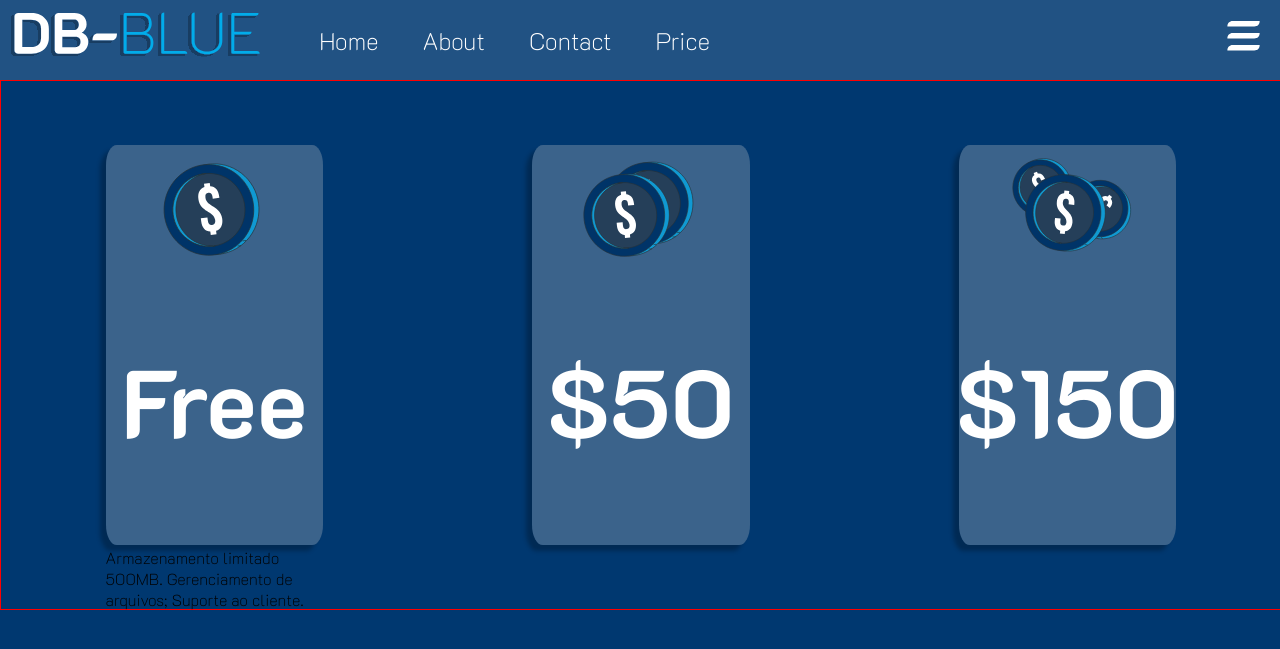
After one commit to iiiiiuri/Database-BLUE, a PHP site: page /price.php in a window 1280 px wide. The commit adds this page. Shown: the top 649 px of the page. Run offline with PHP 8.4, Linux system fonts and the light colour scheme.

Commit message:
Criando a Tela "Prices"
-Foi criada a tela de preços mediante o Figma
*OBS (Incompleta.)

```diff
--- a/about.php
+++ b/about.php
@@ -21,7 +21,7 @@
           <li><a href="home.php">Home</a></li>
           <li><a href="about.php">About</a></li>
           <li><a href="#Contact">Contact</a></li>
-          <li><a href="#Price">Price</a></li>
+          <li><a href="price.php">Price</a></li>
         </ul>
       </nav>
     </header>
--- a/home.php
+++ b/home.php
@@ -21,7 +21,7 @@
           <li><a href="home.php">Home</a></li>
           <li><a href="about.php">About</a></li>
           <li><a href="#Contact">Contact</a></li>
-          <li><a href="#Price">Price</a></li>
+          <li><a href="price.php">Price</a></li>
         </ul>
       </nav>
     </header>
@@ -38,7 +38,7 @@
           </P>
         </div>
         <button type="submit" name="Upload" id="Upload">
-          Upload<script src="https://cdn.lordicon.com/ritcuqlt.js"></script>
+          Upgrade <script src="https://cdn.lordicon.com/ritcuqlt.js"></script>
           <lord-icon
             src="https://cdn.lordicon.com/udwhdpod.json"
             trigger="loop"
--- /dev/null
+++ b/price.php
@@ -0,0 +1,57 @@
+<!DOCTYPE html>
+<html lang="pt-BR">
+  <head>
+    <meta charset="UTF-8">
+    <meta http-equiv="X-UA-Compatible" content="IE=edge">
+    <meta name="viewport" content="width=device-width, initial-scale=1.0">
+    <title>Home</title>
+  </head>
+  <link rel="stylesheet" href="stylesheet/stylePrice.css">
+  <link rel="preconnect" href="https://fonts.gstatic.com" crossorigin>
+  <link href="https://fonts.googleapis.com/css2?family=K2D:wght@100;700&display=swap" rel="stylesheet">
+  <body>
+    <header class = "cabecalho">
+      <a class = "menuToggle">
+      <img src="docs/Toggle.svg"></img></a>
+      <div class ="logo">
+        <img src="docs/DB-BLUE.svg" alt="logo" width="504" height="400"></img>
+      </div>
+      <nav class = "menu">
+        <ul>
+          <li><a href="home.php">Home</a></li>
+          <li><a href="about.php">About</a></li>
+          <li><a href="#Contact">Contact</a></li>
+          <li><a href="price.php">Price</a></li>
+        </ul>
+      </nav>
+    </header>
+    <div class = "main">
+
+       <div class = "esquerda"><img src="" alt="">
+
+    <img id = "free" src="docs/free.svg" alt="">
+    <h1>Free</h1>
+    <p>Armazenamento limitado 500MB. Gerenciamento de arquivos; Suporte ao cliente.</p>
+    </div>
+
+
+
+       <div class = "meio">
+
+<img id = "moeda50" src="docs/Moeda50.svg" alt="">
+<h1>$50</h1>
+<p></p>
+    </div>
+
+
+       <div class = "direita">
+
+<img id = "moeda150" src="docs/Moeda150.svg" alt="">
+<h1>$150</h1>
+<p></p>
+    </div>
+
+
+    </div>
+  </body>
+</html>
--- /dev/null
+++ b/stylesheet/stylePrice.css
@@ -0,0 +1,109 @@
+|* {
+    box-sizing: border-box;
+}
+
+body {
+    margin: 0;
+    font-family: 'K2D', sans-serif;
+    background-color: #D3D3D3;
+}
+
+.cabecalho {
+    background-color: #FFFFFF21;
+    height: 80px;
+}
+
+.logo {
+    display: inline-block;
+    width: 250px;
+    height: 50px;
+    padding: 10px;
+}
+
+.logo img {
+    height: 100%;
+    width: 100%;
+}
+
+.menuToggle {
+    float: right;
+    margin: 20px 20px;
+}
+
+.menu {
+    display: inline-block;
+    vertical-align: top;
+    height: 250px;
+    padding: 25px;
+}
+
+.menu ul {
+    padding: 0;
+    margin: 0;
+}
+
+.menu li {
+    display: inline-block;
+}
+
+.menu a {
+    text-decoration: none;
+    color: rgb(255, 255, 255);
+    font-size: 1.5em;
+    padding-bottom: 0px;
+    padding-top: 20px;
+    padding-left: 20px;
+    padding-right: 20px;
+    transition: all.5s;
+}
+
+.menu a:hover {
+    border-bottom: 1px solid white;
+}
+
+body {
+    margin: 0;
+    font-family: 'K2D', sans-serif;
+    background: rgb(0, 56, 112);
+
+}
+
+.main{
+    width: 100%;
+    height: 100%;
+    border: 1px solid red;
+    display: flex;
+    justify-content: space-around;
+    align-items: center;
+}
+
+
+
+#free, #moeda50, #moeda150{
+    width: 20vw;
+    height: 10vw;
+
+}
+
+.esquerda,.meio,.direita{
+    display: flex;
+    width: 17vw;
+    height: 50vh;
+    margin: 5%;
+    background-color: #3B638B;
+    flex-direction: column;
+    justify-content: top;
+    align-items: center;
+    border-radius: 5%;
+    box-shadow: -6px 6px 4px rgba(0, 0, 0, 0.25);
+
+}
+
+h1{
+    font-size: 1in;
+    color: white;
+}
+
+p{
+    margin-top:20px;
+}
--- a/stylesheet/stylesHome.css
+++ b/stylesheet/stylesHome.css
@@ -48,13 +48,13 @@ body {
 
 .menu a {
     text-decoration: none;
-    color: white;
+    color: rgb(255, 255, 255);
     font-size: 1.5em;
     padding-bottom: 0px;
     padding-top: 20px;
     padding-left: 20px;
     padding-right: 20px;
-    transition: all .5s;
+    transition: all.5s;
 }
 
 .menu a:hover {
```
Also changed, not shown: docs/Moeda150.svg (added), docs/Moeda50.svg (added), docs/free.svg (added).
